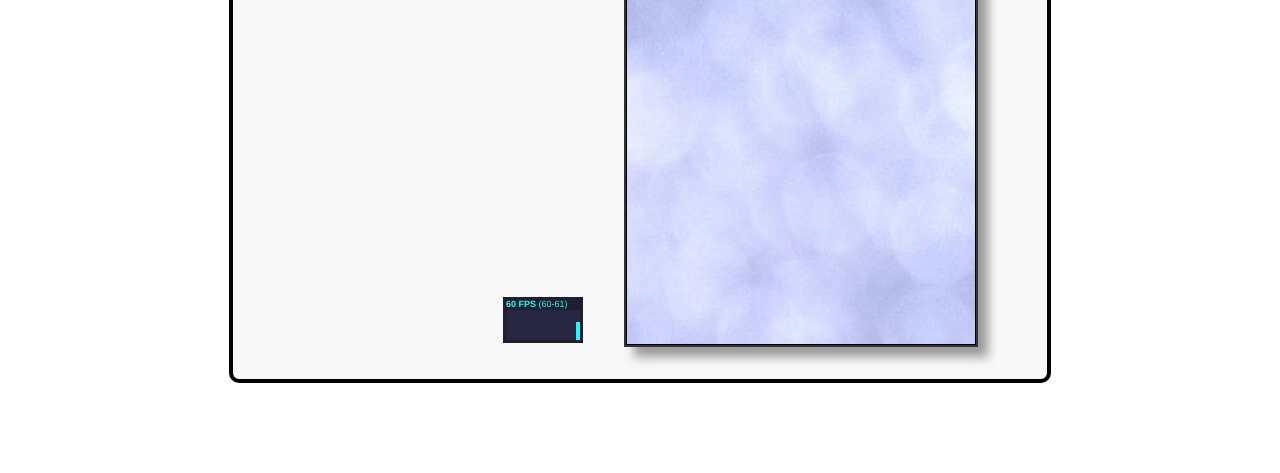
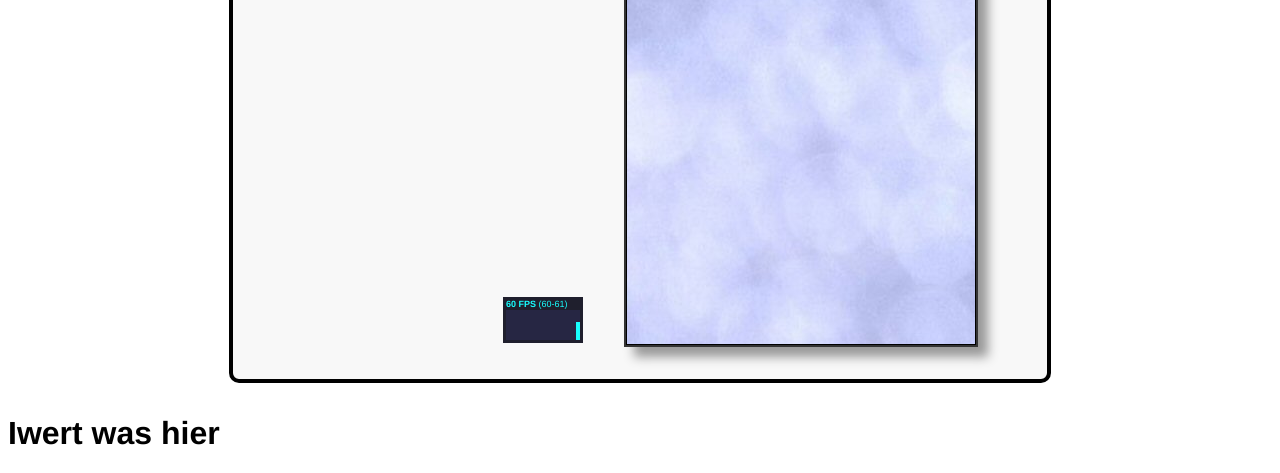
Before and after one commit to iwertderycke/tetrisgame, a plain HTML site: page index.html in a window 1280 px wide. Shown: the part 425-898 px from the top of the page. Before the commit the page ends 840 px from the top, so only its background shows below. Drawn offline with Linux system fonts and the light colour scheme.

Commit message:
h1 toegevoegd

```diff
--- a/index.html
+++ b/index.html
@@ -447,3 +447,4 @@
 
 </body>
 </html>
+<h1>Iwert was hier</h1>
```
